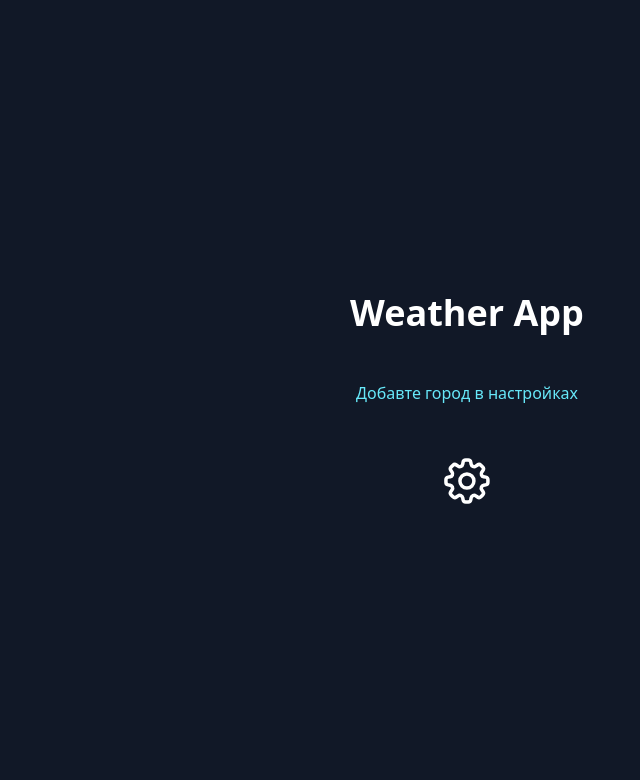
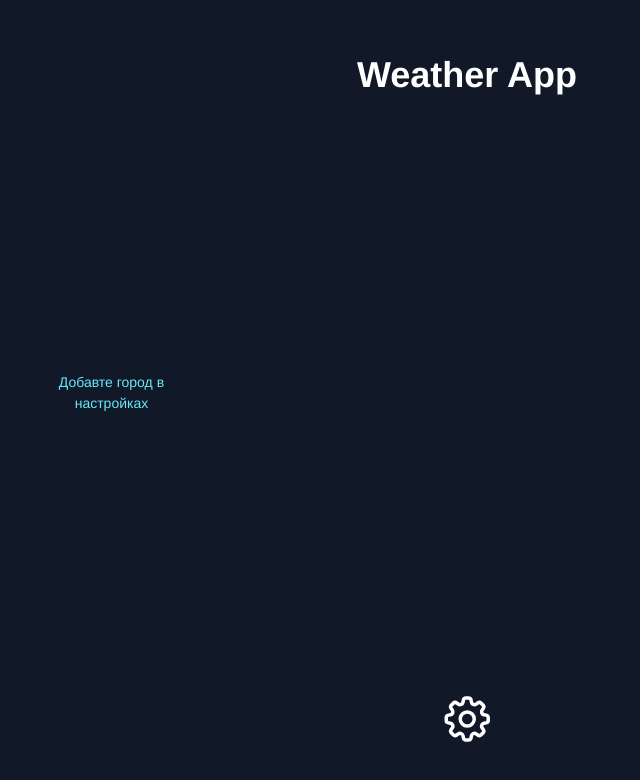
Before and after one commit to Innovavtion/weather, a React (Create React App) app: page / in a window 1280 px wide. Shown: the top 780 px of the page, without its empty margins (173-813 px from the left). Built offline with nearby package versions, Linux system fonts and the light colour scheme.

Commit message:
add: swiper library, styles.css for swiper

```diff
--- a/package.json
+++ b/package.json
@@ -10,9 +10,11 @@
     "@types/node": "^16.18.11",
     "@types/react": "^18.0.27",
     "@types/react-dom": "^18.0.10",
+    "axios": "^1.4.0",
     "react": "^18.2.0",
     "react-dom": "^18.2.0",
     "react-scripts": "5.0.1",
+    "swiper": "^9.3.2",
     "typescript": "^4.9.4",
     "web-vitals": "^2.1.4"
   },
--- a/src/App.tsx
+++ b/src/App.tsx
@@ -7,6 +7,15 @@ import ModalLocation from './components/modal/modalLocation';
 
 // Вынес логику в кастомный hooks
 import { useWeathers } from './hooks/weathers';
+
+// Import Swiper React components
+import { Swiper, SwiperSlide } from 'swiper/react';
+// Import Swiper styles
+import 'swiper/css';
+import 'swiper/css/effect-cards';
+import './styles.css';
+// import required modules
+import { EffectCards } from 'swiper';
 
 function App() {
   const getCity = JSON.parse(localStorage.getItem('city')!) || [];
@@ -38,9 +47,18 @@ function App() {
 
             {city.length === 0 && <p className="text-center text-cyan-300">Добавте город в настройках</p>}
           </div>
-          {weather.map((weather, index) => (
-            <Cards weather={weather} key={index} />
-          ))}
+          <Swiper
+            effect={'cards'}
+            grabCursor={true}
+            cardsEffect={{ slideShadows: false, perSlideOffset: 7.5 }}
+            modules={[EffectCards]}
+          >
+            {weather.map((weather, index) => (
+              <SwiperSlide key={index}>
+                <Cards weather={weather} key={index} />
+              </SwiperSlide>
+            ))}
+          </Swiper>
         </div>
         <Menu modal={modal} setModal={setModal} />
       </div>
--- /dev/null
+++ b/src/styles.css
@@ -0,0 +1,26 @@
+body {
+  font-family: Helvetica Neue, Helvetica, Arial, sans-serif;
+  font-size: 14px;
+  margin: 0;
+  padding: 0;
+}
+
+html,
+body {
+  position: relative;
+  height: 100%;
+}
+
+.swiper {
+  width: 800px;
+  height: 500px;
+}
+
+.swiper-slide {
+  display: flex;
+  align-items: center;
+  justify-content: center;
+  border-radius: 18px;
+  font-size: 22px;
+  font-weight: bold;
+}
```
Also changed, not shown: 1 other file (tests, documents, lock files or other folders).
